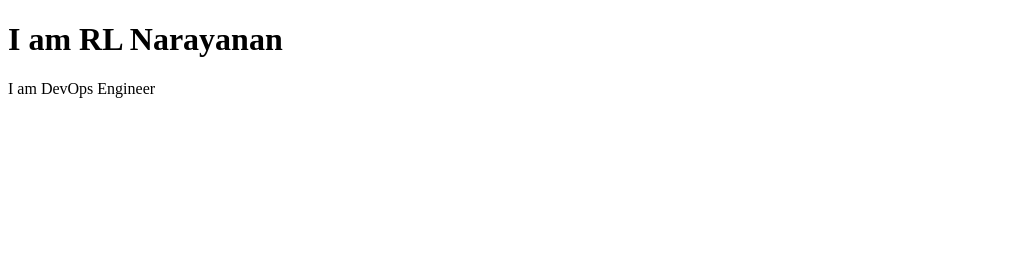
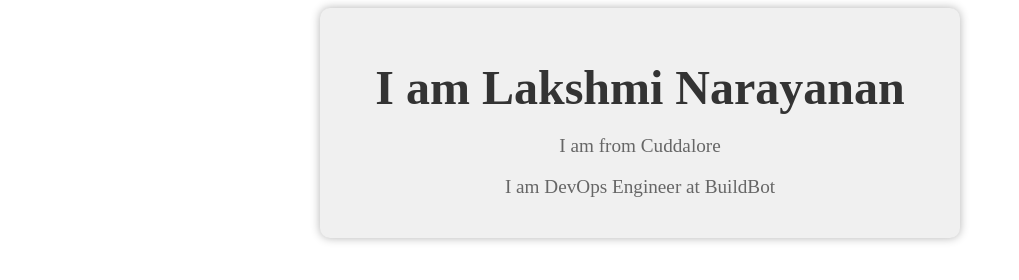
Before and after one commit to r-narayanan4/nginx-website, a plain HTML site: page index.html in a window 1280 px wide. Shown: the whole page, without its empty margins (0-1019 px from the left). Drawn offline with Linux system fonts and the light colour scheme.

Commit message:
Update index.html

```diff
--- a/index.html
+++ b/index.html
@@ -2,12 +2,34 @@
 <html>
   <head>
     <title>Hello World Website</title>
-    <link rel="stylesheet" type="text/css" href="styles/styles.css">
+    <style>
+      .container {
+        max-width: 600px;
+        margin: 0 auto;
+        padding: 20px;
+        text-align: center;
+        background-color: #f0f0f0;
+        border-radius: 10px;
+        box-shadow: 0 0 10px rgba(0,0,0,0.3);
+      }
+
+      h1 {
+        font-size: 3em;
+        color: #333;
+        margin-bottom: 20px;
+      }
+
+      p {
+        font-size: 1.2em;
+        color: #666;
+      }
+    </style>
   </head>
   <body>
     <div class="container">
-      <h1>I am RL Narayanan</h1>
-      <p>I am DevOps Engineer</p>
+      <h1>I am Lakshmi Narayanan</h1>
+      <p>I am from Cuddalore</p>
+      <p>I am DevOps Engineer at BuildBot</p>
     </div>
   </body>
 </html>
```
